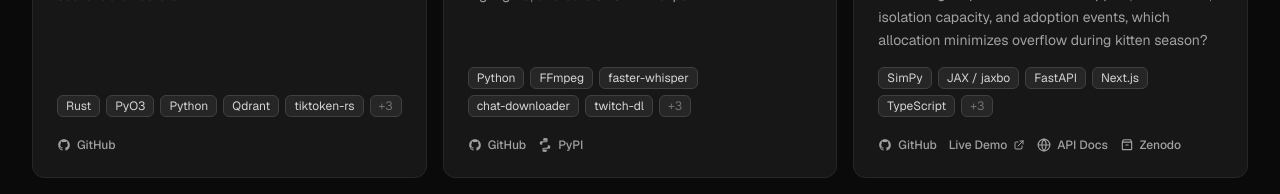
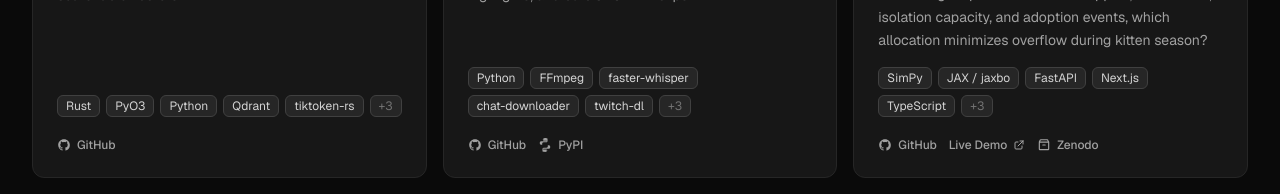
Before and after one commit to ricardogr07/ricardogr07.github.io, a Next.js app: page /projects in a window 1280 px wide. Shown: the part 1460-1654 px from the top of the page. Built offline with nearby package versions, Linux system fonts and the light colour scheme.

Commit message:
Remove dead ShelterPulse API-docs link (#31)
The FastAPI Swagger at shelter-pulse.com/api/docs is gone: the site is now a
static CloudFront showcase (no always-on backend). liveUrl + DOI still valid.

Co-authored-by: Ricardo García <rgr5882@gmail.com>

```diff
--- a/src/content/projects.ts
+++ b/src/content/projects.ts
@@ -302,8 +302,6 @@ export const projects: PortfolioProject[] = [
     title: 'ShelterPulse: Simulating Kitten Season for Shelter Budget Allocation',
     repo: 'https://github.com/ricardogr07/shelter-pulse',
     liveUrl: 'https://shelter-pulse.com/en',
-    docsUrl: 'https://shelter-pulse.com/api/docs',
-    docsLabel: 'API Docs',
     doiUrl: 'https://doi.org/10.5281/zenodo.21173654',
     visibility: 'public',
     featured: true,
```
